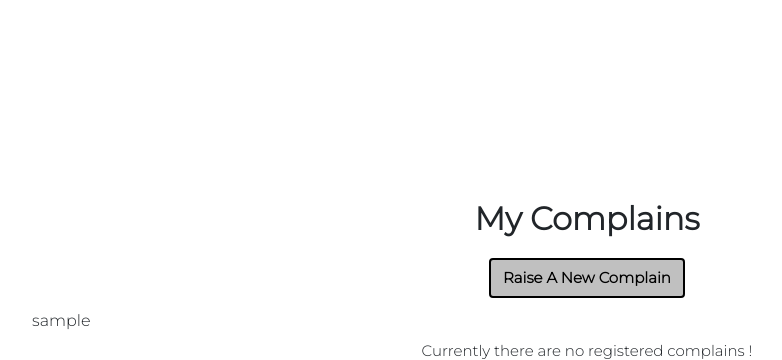
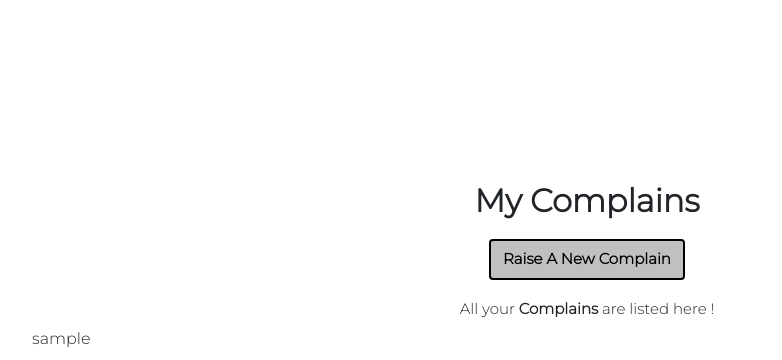
Before and after one commit to rohitroy-github/php-grievance-cell, a PHP site: page /rohit-projects/ in a window 1280 px wide. Shown: the part 80-440 px from the top of the page, without its empty margins (53-835 px from the left). Run offline with PHP 8.4, Linux system fonts and the light colour scheme; the visitor is signed in with stand-in values (Sample User, id 1); data that the repository does not hold is empty.

Commit message:
update : detailing

```diff
--- a/index.php
+++ b/index.php
@@ -39,6 +39,8 @@
             </div>
             <!-- sessionalMessages -->
             <div>
+                <p class="text-center">All your <b>Complains</b> are listed here !
+                </p>
                 <?php if (isset($_SESSION['login'])) {
                     echo $_SESSION['login'];
                     unset($_SESSION['login']);
```
